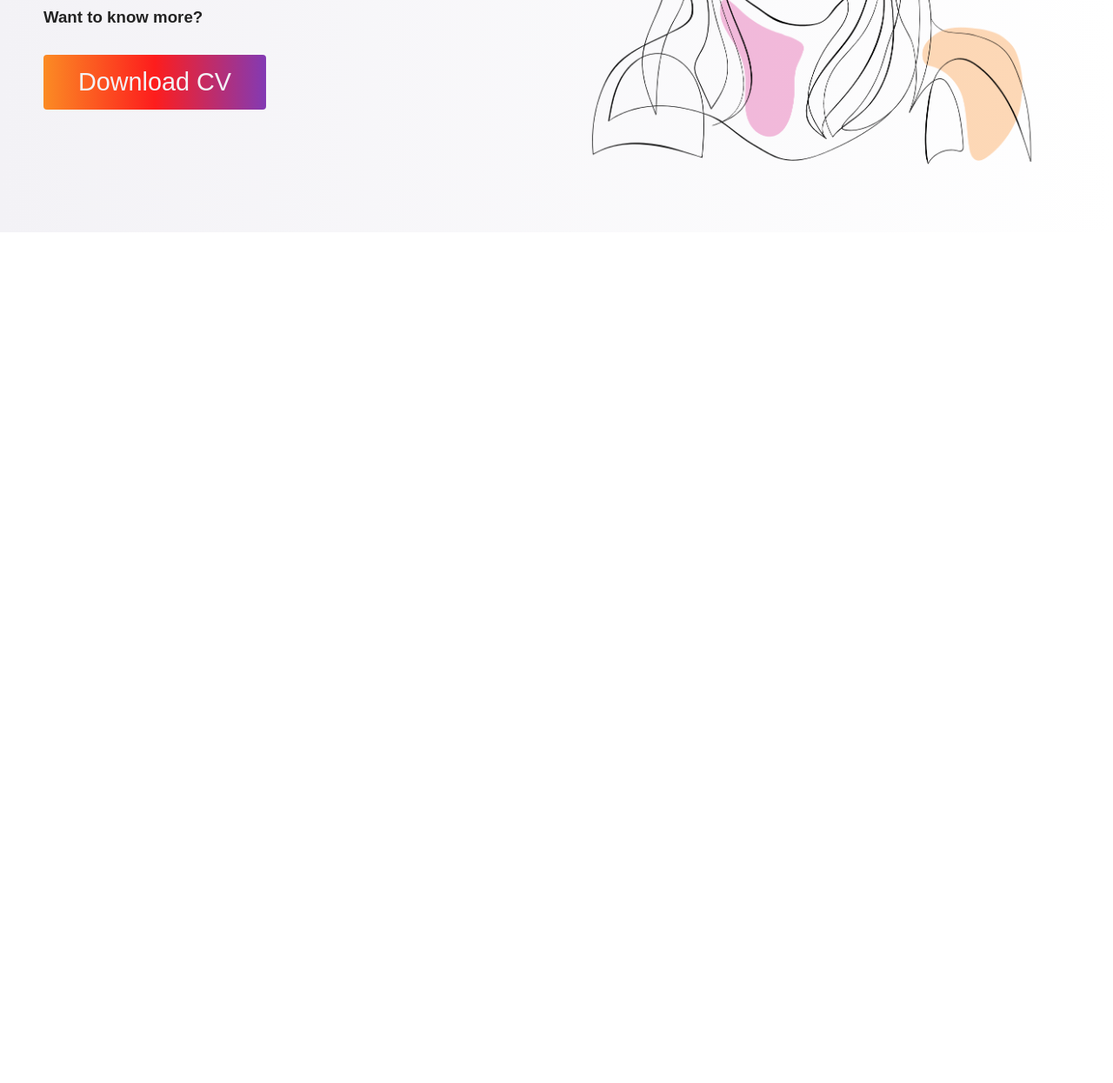
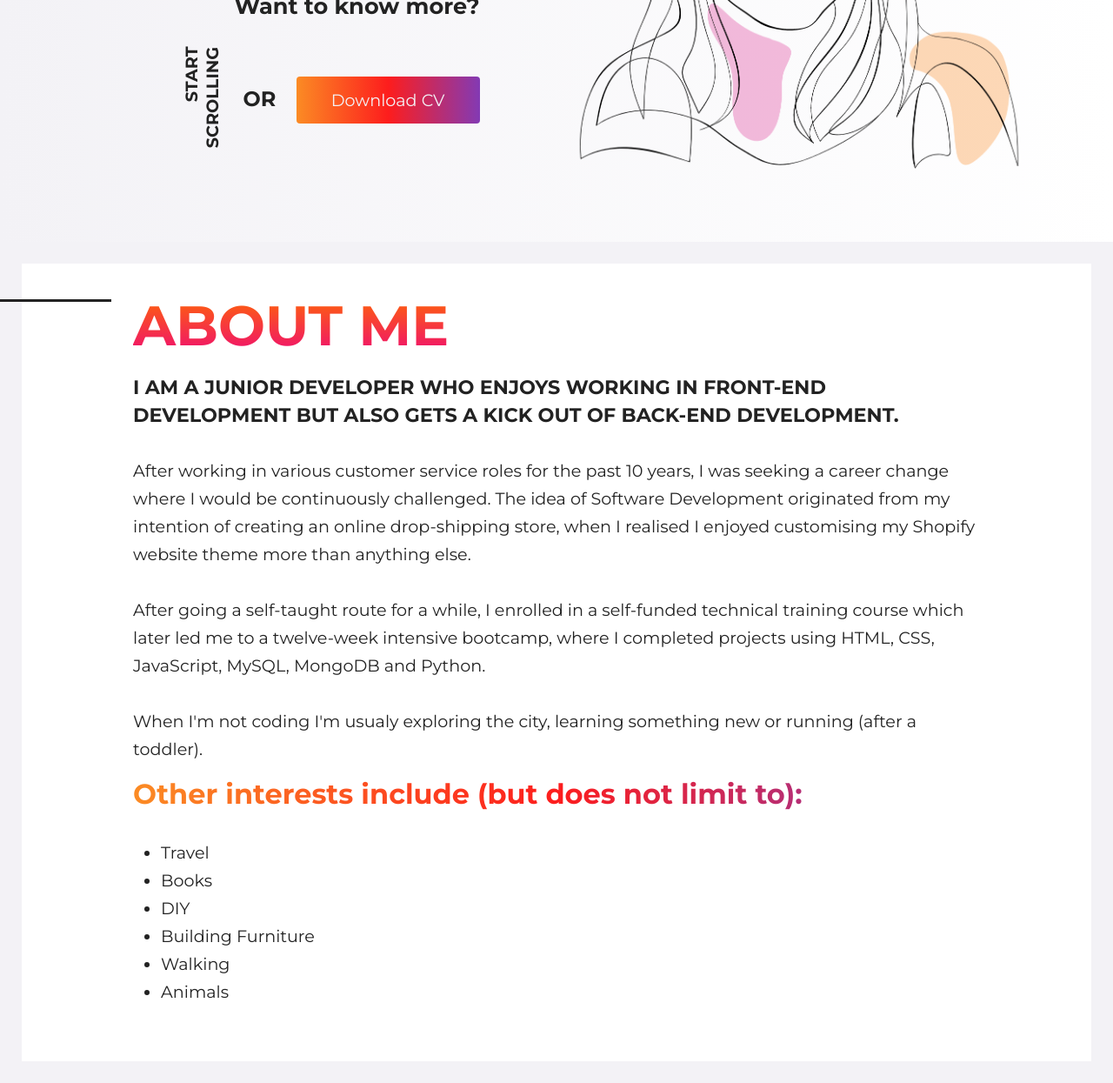
Before and after one commit to Juste-A/Portfolio-Website, a website: page index.html in a window 1280 px wide. Shown: the part 453-1698 px from the top of the page at 87% size. Before the commit the page ends 800 px from the top, so only its background shows below. Drawn offline with Linux system fonts and the light colour scheme.

Commit message:
Added About Me page

```diff
--- a/css/styles.css
+++ b/css/styles.css
@@ -17,7 +17,8 @@ background: linear-gradient(90deg, rgba(251,139,36,1) 0%, rgba(255,112,195,1) 50
     margin: 0;
     padding: 0;
     box-sizing: border-box;
-    font-family: 'Kumbh Sans', sans-serif;
+    font-family: 'Montserrat',
+        sans-serif;
     scroll-behavior: smooth;
 }
 
@@ -222,18 +223,26 @@ background: linear-gradient(90deg, rgba(251,139,36,1) 0%, rgba(255,112,195,1) 50
 }
 
 .intro-text {
-    text-align: left;
+    text-align: right;
     color: var(--black);
+    margin-right: 15%;
+    margin-top: 10%;
 }
 
 .intro-text h1 {
     font-size: 3rem;
-    margin-bottom: 24px;
+    margin-bottom: 1.2rem;
 }
 
 .intro-text h2 {
     font-size: 2rem;
-    margin-bottom: 24px;
+    margin-bottom: 2rem;
+}
+
+.tag-line {
+    font-size: 1.6rem;
+    font-weight: bold;
+    margin-bottom: 2rem;
 }
 
 .intro-img {
@@ -241,6 +250,7 @@ background: linear-gradient(90deg, rgba(251,139,36,1) 0%, rgba(255,112,195,1) 50
     flex-direction: column;
     align-items: center;
     justify-content: center;
+    margin-right: 5%;
 }
 
 .intro-img img {
@@ -251,9 +261,9 @@ background: linear-gradient(90deg, rgba(251,139,36,1) 0%, rgba(255,112,195,1) 50
     font-size: 4rem;
     background: #ee0979;
     /* fallback for old browsers */
-    background: -webkit-linear-gradient(to right, #ff6a00, #ee0979);
+    background: -webkit-linear-gradient(to bottom, #ff6a00, #ee0979);
     /* Chrome 10-25, Safari 5.1-6 */
-    background: linear-gradient(to right, #ff6a00, #ee0979);
+    background: linear-gradient(to bottom, #ff6a00, #ee0979);
     /* W3C, IE 10+/ Edge, Firefox 16+, Chrome 26+, Opera 12+, Safari 7+ */
     background-size: 100%;
     -webkit-background-clip: text;
@@ -263,6 +273,7 @@ background: linear-gradient(90deg, rgba(251,139,36,1) 0%, rgba(255,112,195,1) 50
 }
 
 .pronounciation {
+    font-size: 2rem;
     font-weight: 100;
     font-style: italic;
 }
@@ -271,16 +282,41 @@ background: linear-gradient(90deg, rgba(251,139,36,1) 0%, rgba(255,112,195,1) 50
     border-bottom: 4px solid var(--lilac);
 }
 
+.vertical-text,
+.text-or,
 .download-cv-btn {
-    font-size: 1.8rem;
+    display: inline-block;
+}
+
+.vertical-text {
+    font-size: 1.2rem;
+    font-weight: bold;
+    writing-mode: vertical-rl;
+    transform: rotate(180deg);
+    text-transform: uppercase;
+    position: relative;
+    padding-top: 2rem;
+}
+
+.text-or {
+    font-size: 1.5rem;
+    text-transform: uppercase;
+    font-weight: bold;
+    padding: 1.2rem;
+    position: relative;
+    top: -80px;
+}
+
+.download-cv-btn {
+    font-size: 1.2rem;
     background: rgb(251, 139, 36);
     background: linear-gradient(90deg, rgba(251, 139, 36, 1) 0%, rgba(253, 29, 29, 1) 50%, rgba(131, 58, 180, 1) 100%);
     padding: 15px 40px;
     border: none;
     border-radius: 4px;
-    margin-top: 2rem;
     cursor: pointer;
     position: relative;
+    top: -80px;
     transition: all 0.35s;
     outline: none;
 }
@@ -292,6 +328,22 @@ background: linear-gradient(90deg, rgba(251,139,36,1) 0%, rgba(255,112,195,1) 50
     text-decoration: none;
 }
 
+.download-cv-btn:after {
+    position: absolute;
+    content: "";
+    top: 0;
+    left: 0;
+    width: 0;
+    height: 100%;
+    background-color: var(--lilac);
+    transition: all 0.35s;
+    border-radius: 4px;
+}
+
+.download-cv-btn:hover:after {
+    width: 100%
+}
+
 /* For smaller screens */
 @media screen and (max-width: 1089px) {
     .intro-container {
@@ -300,16 +352,38 @@ background: linear-gradient(90deg, rgba(251,139,36,1) 0%, rgba(255,112,195,1) 50
 
     .intro-text h1 {
         font-size: 2rem;
-        margin-bottom: 18px;
+        margin-bottom: 1rem;
     }
 
     .intro-text h2 {
         font-size: 1.25rem;
-        margin-bottom: 18px;
+        margin-bottom: 1.5rem;
+    }
+
+    .tag-line {
+        font-size: 1rem;
+    }
+
+    .vertical-text {
+        font-size: 0.8rem;
     }
 
     .name {
         font-size: 3rem;
+    }
+
+    .download-cv-btn {
+        font-size: 1rem;
+        background: rgb(251, 139, 36);
+        background: linear-gradient(90deg, rgba(251, 139, 36, 1) 0%, rgba(253, 29, 29, 1) 50%, rgba(131, 58, 180, 1) 100%);
+        padding: 12px 25px;
+        border: none;
+        border-radius: 4px;
+        cursor: pointer;
+        position: relative;
+        top: -80px;
+        transition: all 0.35s;
+        outline: none;
     }
 
     .intro-img img {
@@ -317,4 +391,90 @@ background: linear-gradient(90deg, rgba(251,139,36,1) 0%, rgba(255,112,195,1) 50
     }
 }
 
-@media screen and (max-width: 767px) {}
+@media screen and (max-width: 798px) {
+    .intro-container {
+        display: grid;
+        grid-template-columns: 1fr;
+        align-items: center;
+        justify-content: center;
+        width: 100%;
+        margin: 0 auto;
+        height: 90%;
+    }
+
+    .intro-text {
+        margin: 0 auto;
+    }
+
+    .intro-img img {
+        height: 300px;
+        margin: 0 auto;
+    }
+}
+
+/* Start of About Me section */
+.about-me-container {
+    background-color: #fff;
+    color: var(--black);
+    border: 25px solid var(--white);
+    padding: 2rem 8rem;
+    margin: 0 auto;
+    display: block;
+    font-size: 1.2rem;
+    /* text-align: justify; */
+}
+
+.section-heading {
+    font-size: 4rem;
+    font-weight: bold;
+    text-transform: uppercase;
+    background: #ee0979;
+    /* fallback for old browsers */
+    background: -webkit-linear-gradient(to bottom, #ff6a00, #ee0979);
+    /* Chrome 10-25, Safari 5.1-6 */
+    background: linear-gradient(to bottom, #ff6a00, #ee0979);
+    /* W3C, IE 10+/ Edge, Firefox 16+, Chrome 26+, Opera 12+, Safari 7+ */
+    background-size: 100%;
+    -webkit-background-clip: text;
+    -moz-background-clip: text;
+    -webkit-text-fill-color: transparent;
+    -moz-text-fill-color: transparent;
+}
+
+.about-intro {
+    font-size: 1.4rem;
+    padding: 1rem 0;
+    font-weight: bold;
+    text-transform: uppercase;
+}
+
+.about-intro:before {
+    border-bottom: 0.2rem solid var(--black);
+    content: "";
+    bottom: 0;
+    height: 1px;
+    left: 0;
+    position: absolute;
+    width: 10%;
+}
+
+.about-me-container p {
+    padding: 1rem 0;
+    line-height: 2rem;
+}
+
+.interests-heading {
+    font-size: 2rem;
+    background: rgb(251, 139, 36);
+    background: linear-gradient(90deg, rgba(251, 139, 36, 1) 0%, rgba(253, 29, 29, 1) 50%, rgba(131, 58, 180, 1) 100%);
+    background-size: 100%;
+    -webkit-background-clip: text;
+    -moz-background-clip: text;
+    -webkit-text-fill-color: transparent;
+    -moz-text-fill-color: transparent;
+}
+
+.interests {
+    padding: 2rem;
+    line-height: 2rem;
+}
--- a/index.html
+++ b/index.html
@@ -7,6 +7,10 @@
     <meta name="viewport" content="width=device-width, initial-scale=1.0">
     <title>Juste Astrauskaite</title>
     <link rel="stylesheet" href="./css/styles.css">
+    <link rel="preconnect" href="https://fonts.googleapis.com">
+    <link rel="preconnect" href="https://fonts.gstatic.com" crossorigin>
+    <link href="https://fonts.googleapis.com/css2?family=Montserrat:ital,wght@0,400;0,700;1,100&display=swap"
+        rel="stylesheet">
 </head>
 
 <body>
@@ -31,21 +35,51 @@
     </nav>
 
     <!-- Home section -->
-    <div class="intro-container">
+    <section class="intro-container">
         <div class="intro-text">
             <h1><span class="txt-type" data-wait="3000" data-words='["Hello", "Hola", "Labas", "Привет"]'>Hello</span>,
-                my
-                name
-                is<br><span class="name">Juste</span><span class="pronounciation"> /YUS-teh/</span>.</h1>
-            <h2>I'm a Junior Developer based in London.</h2>
-            <h3>Want to know more?</h3>
+                my name is
+                <br>
+                <span class="name">Juste</span><span class="pronounciation"> /YUS-teh/.</span></h1>
+            <h2>I'm a Junior Developer
+                <br />
+                based in London.</h2>
+            <p class="tag-line">Want to know more?</p>
+            <p class="vertical-text">Start<br />scrolling</p>
+            <p class="text-or">or</p>
             <button class="download-cv-btn"><a href="#">Download CV</a></button>
         </div>
         <div class="intro-img">
             <img src="./images/portrait-ai.png" alt="portrait line drawing">
         </div>
 
-    </div>
+    </section>
+
+    <!-- About me section -->
+    <section class="about-me-container">
+        <h2 class="section-heading">About me</h2>
+        <p class="about-intro">I am a junior developer who enjoys working in front-end development but also gets a kick
+            out of back-end
+            development.</p>
+        <p>After working in various customer service roles for the past 10 years, I was seeking a career change where I
+            would be continuously challenged. The idea of Software Development originated from my intention of creating
+            an online drop-shipping store, when I realised I enjoyed customising my Shopify website theme more than
+            anything
+            else.</p>
+        <p>After going a self-taught route for a while, I enrolled in a self-funded technical training course which
+            later led me to a twelve-week intensive bootcamp, where I completed projects using HTML, CSS, JavaScript,
+            MySQL, MongoDB and Python.</p>
+        <p>When I'm not coding I'm usualy exploring the city, learning something new or running (after a toddler).</p>
+        <h3 class="interests-heading">Other interests include (but does not limit to):</h3>
+        <ul class="interests">
+            <li class="interests-item">Travel</li>
+            <li class="interests-item">Books</li>
+            <li class="interests-item">DIY</li>
+            <li class="interests-item">Building Furniture</li>
+            <li class="interests-item">Walking</li>
+            <li class="interests-item">Animals</li>
+        </ul>
+    </section>
 
 
     <script src="./js/script.js"></script>
```
Also changed, not shown: 1 other file.
